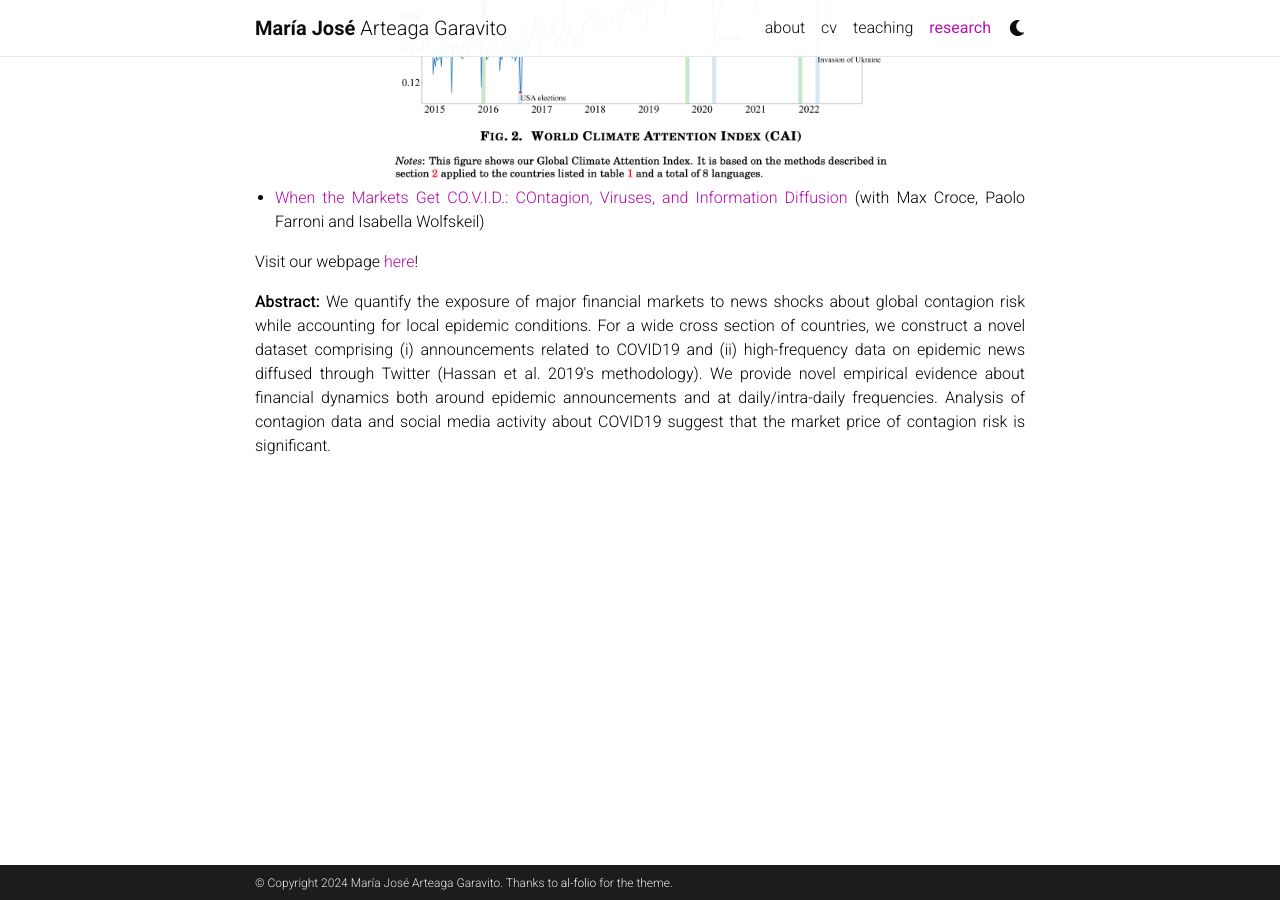
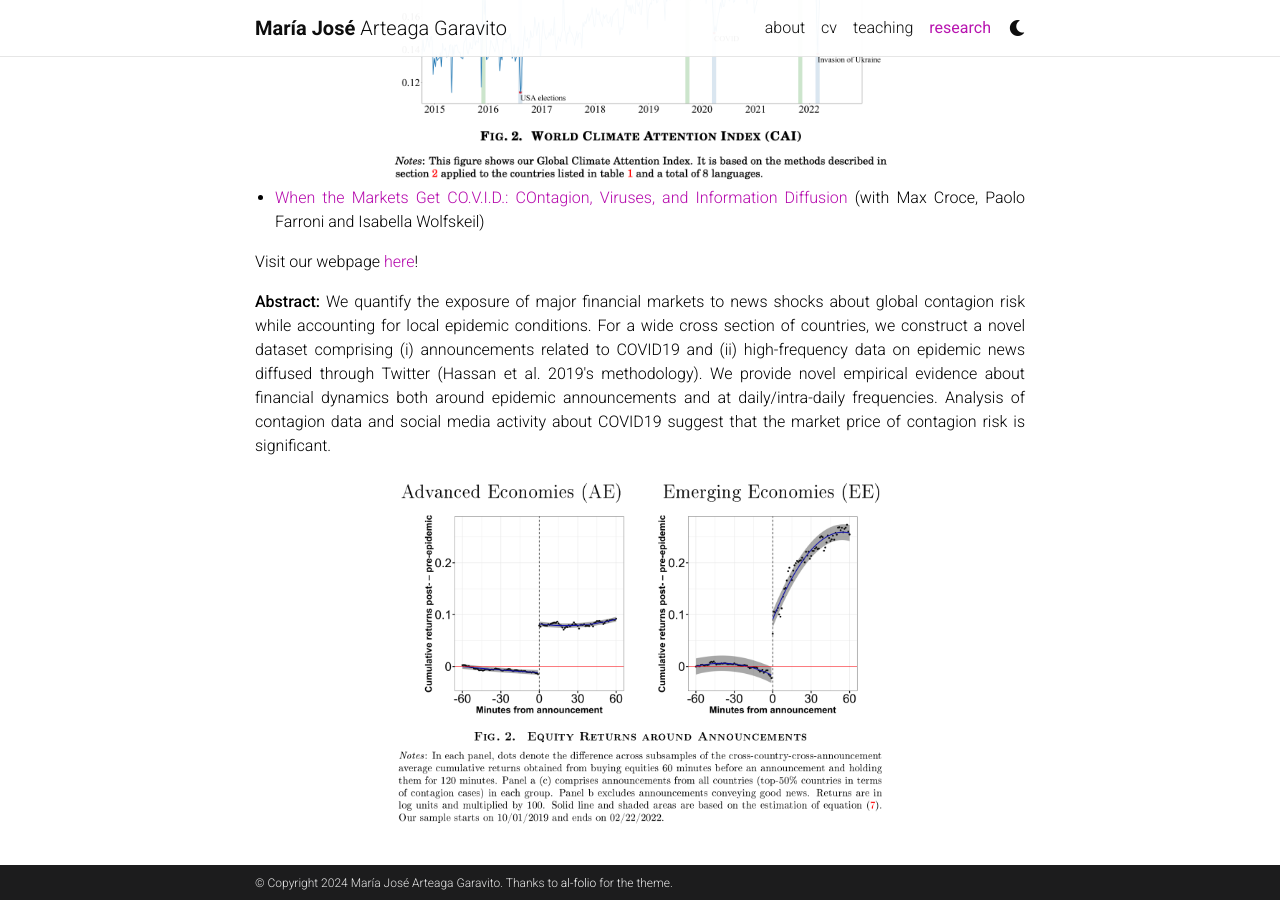
Before and after one commit to majoarteaga/majoarteaga.github.io, a Jekyll site: the page built from _pages/research.md, in a window 1280 px wide and 900 px high, scrolled down 566 px. Built offline with Jekyll 4.4.1, drawn with Linux system fonts in a browser that asks for light colours; comment, search, counter and statistics services are not loaded; a style sheet for code colours, icons or effects is not loaded.

Commit message:
Update research.md

```diff
--- a/_pages/research.md
+++ b/_pages/research.md
@@ -43,3 +43,7 @@ nav_order: 6
     <p>Visit our webpage <a href="https://sites.google.com/view/when-markets-get-covid/home?authuser=0">here</a>!</p>
     <p><strong>Abstract:</strong> We quantify the exposure of major financial markets to news shocks about global contagion risk while accounting for local epidemic conditions. For a wide cross section of countries, we construct a novel dataset comprising (i) announcements related to COVID19 and (ii) high-frequency data on epidemic news diffused through Twitter (Hassan et al. 2019's methodology). We provide novel empirical evidence about financial dynamics both around epidemic announcements and at daily/intra-daily frequencies. Analysis of contagion data and social media activity about COVID19 suggest that the market price of contagion risk is significant.</p>
 </div>
+
+<div style="text-align: center;">
+    <img src="https://majoarteaga.github.io/assets/img/covid_fig.png" alt="Covid" style="width: 500px;">
+</div>
```
